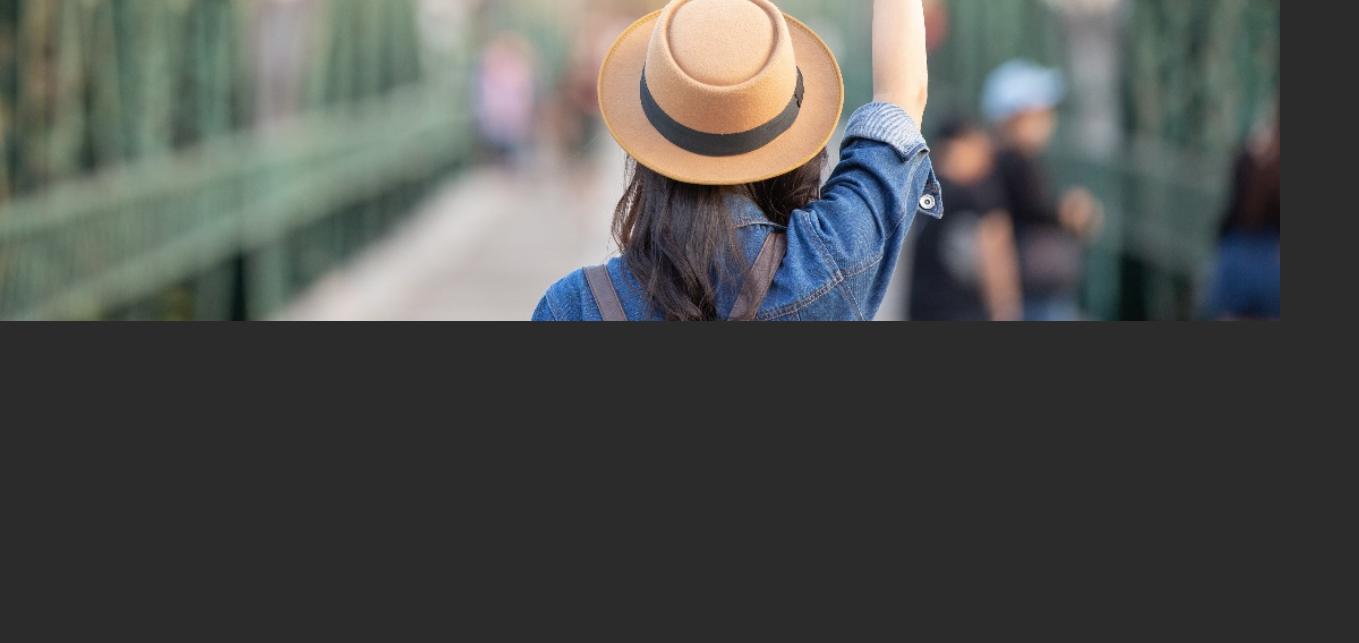
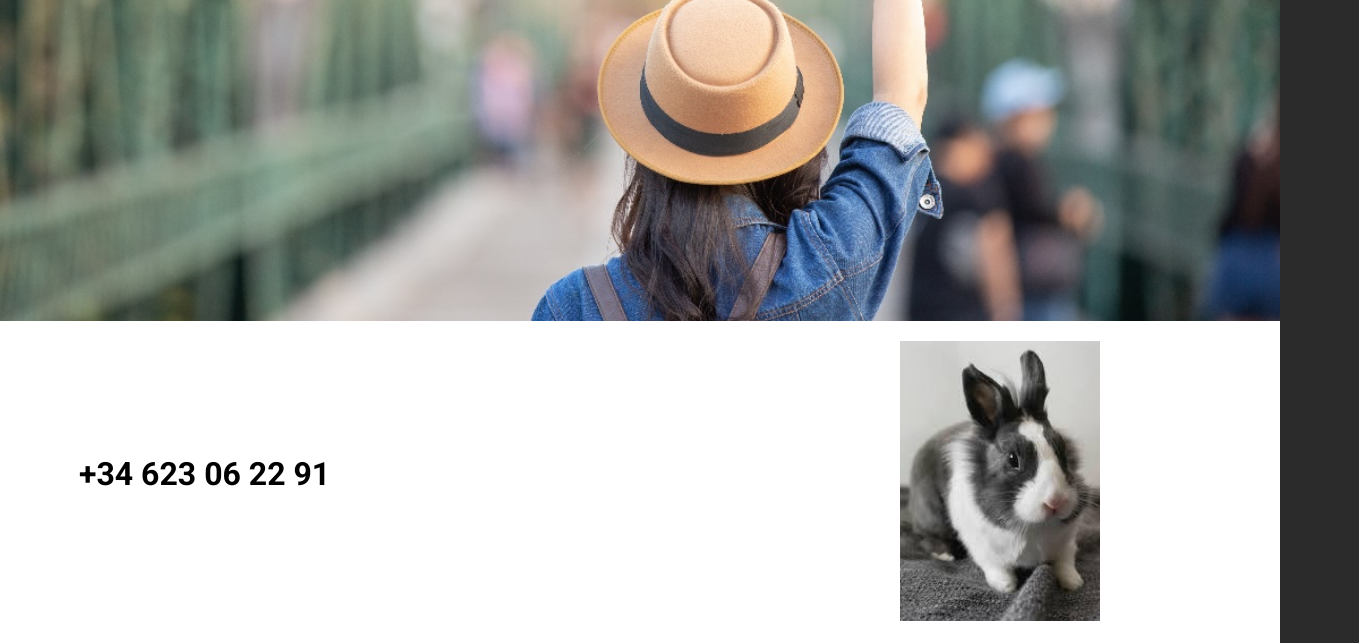
Before and after one commit to OrlandoVsquezz/Desafio-1, a plain HTML site: page paginas/contactos.html in a window 1280 px wide. Shown: the part 404-1047 px from the top of the page, 1359 px wide, since content can reach past the window. Before the commit the page ends 800 px from the top, so only its background shows below. Drawn offline with Linux system fonts and the light colour scheme.

Commit message:
No termine

```diff
--- a/paginas/contactos.html
+++ b/paginas/contactos.html
@@ -32,5 +32,9 @@
         <h1 class="pe">Contacta con nosotros</h1>
         <p class="pi">¿En qué podemos ayudarte?</p>
     </div>
+    <div style="background-color: white;">
+    <img src="../imagenes/conejo.jpg" alt="" style="width: 200px; position: relative; left: 900px; top: 20px;">
+    <h1 style="position: relative; left: 79px; bottom: 150px; color: black;">+34 623 06 22 91</h1>
+    </div>
 </body>
 </html>
```
